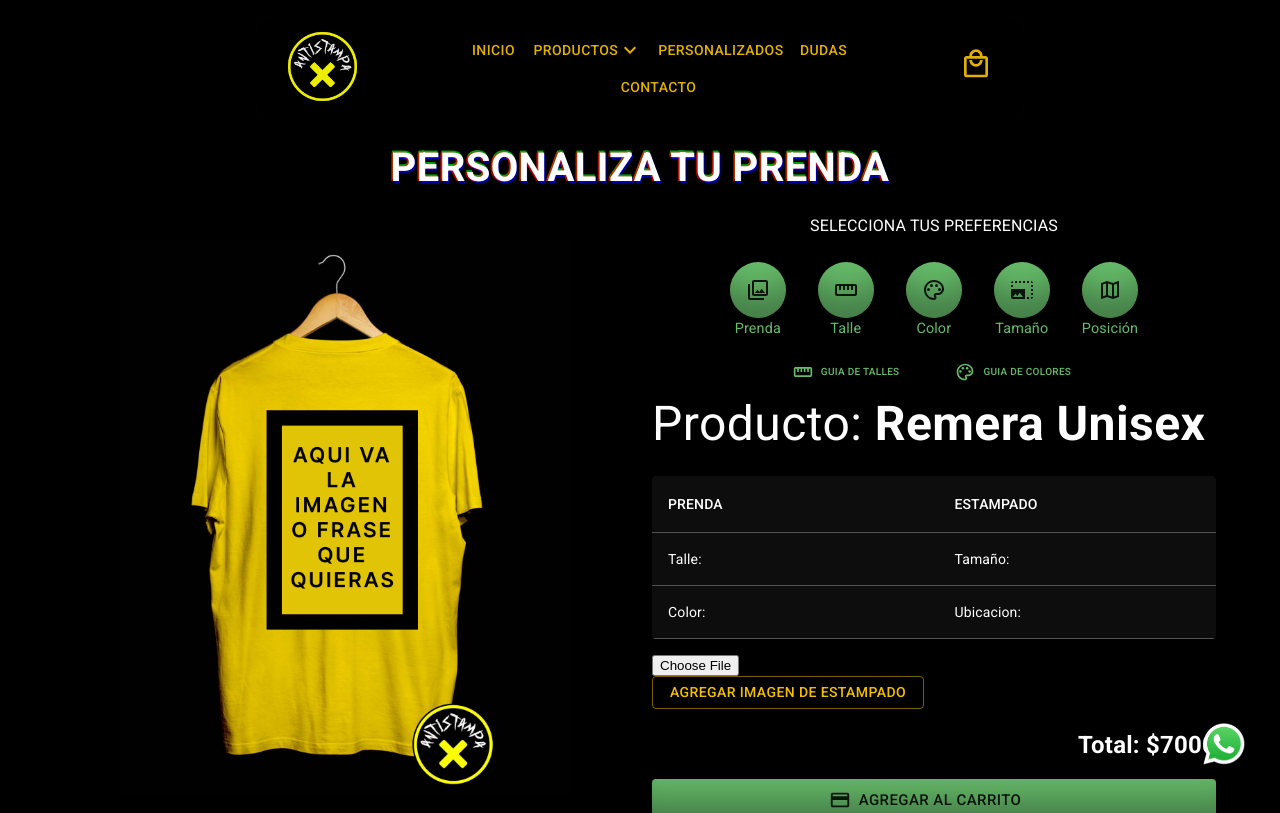
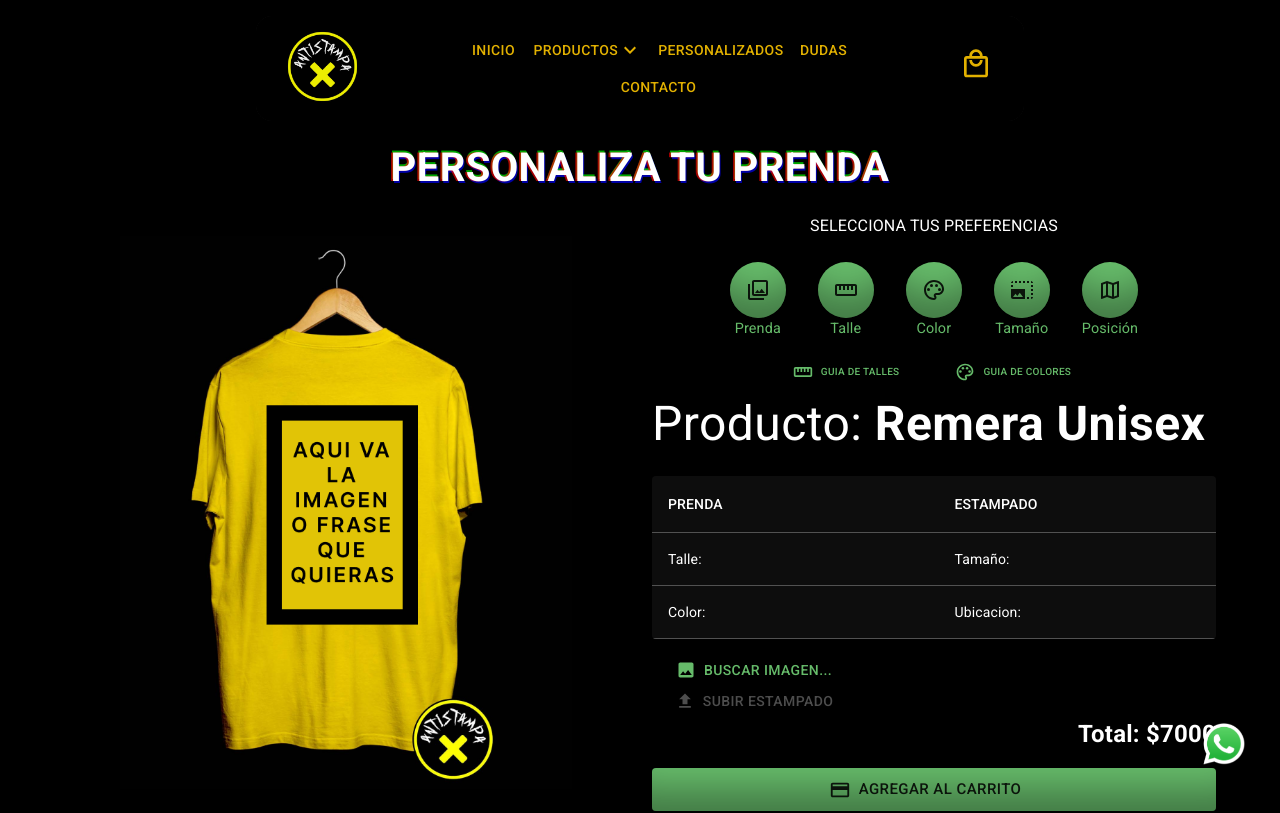
Before and after one commit to EmilianoAloi/Antistampa, a React (Create React App) app: page /personalizados in a window 1280 px wide. Shown: the top 813 px of the page. Built offline with nearby package versions, Linux system fonts and the light colour scheme.

Commit message:
se creo PersonalizeContext

```diff
--- a/src/App.jsx
+++ b/src/App.jsx
@@ -21,6 +21,7 @@ import Faqs from './components/Faqs/Faqs';
 import Contact from './components/Contact/Contact';
 import Personalizar from './components/Personalizar/Personalizar';
 import Dashboard from './components/Dashboard/Dashboard';
+import { PersonalizeProvider } from './components/Context/PersonalizeContext';
 
 function App() {
 
@@ -31,6 +32,7 @@ function App() {
       <ThemeProvider theme={theme}>
         <BrowserRouter>
           <CartProvider>
+            <PersonalizeProvider>
               <NavBar />
               <WpWidget />
               <Routes>
@@ -46,9 +48,8 @@ function App() {
                 <Route path='/dashboard' element={<Dashboard />} />
                 <Route path='/productos' element={<ItemListContainer />} />
               </Routes>
-
               <Footer />
-
+            </PersonalizeProvider>
           </CartProvider>
         </BrowserRouter>
       </ThemeProvider>
--- /dev/null
+++ b/src/components/Context/PersonalizeContext.js
@@ -0,0 +1,37 @@
+import { useState, createContext } from "react";
+import { ref, uploadBytes, getDownloadURL } from 'firebase/storage';
+import { storage } from '../../services/config';
+
+
+export const PersonalizeContext = createContext();
+
+export const PersonalizeProvider = ({ children }) => {
+
+    const [selectedImage, setSelectedImage] = useState(null);
+    const [imageURL, setImageURL] = useState('');
+
+    const handleImageUpload = async () => {
+        try {
+            // Subir la imagen al almacenamiento de Firebase
+            const storageRef = ref(storage, `imgPrint/${selectedImage.name}`);
+            await uploadBytes(storageRef, selectedImage);
+
+            // Obtener la URL de descarga de la imagen
+            const imageURL = await getDownloadURL(storageRef);
+
+            // Actualizar el estado con la URL de la imagen
+            setImageURL(imageURL);
+
+            console.log('Imagen subida correctamente');
+        } catch (error) {
+            console.error('Error al subir la imagen', error);
+        }
+    };
+
+
+    return (
+        <PersonalizeContext.Provider value={{imageURL, handleImageUpload, setSelectedImage, selectedImage}}>
+            {children}
+        </PersonalizeContext.Provider>
+    )
+}
--- a/src/components/Personalizar/Personalizar.jsx
+++ b/src/components/Personalizar/Personalizar.jsx
@@ -17,6 +17,7 @@ import talles from '../../assets/talles.jpg';
 
 import { v4 } from "uuid";
 import Print from "../Print/Print";
+import { PersonalizeContext } from "../Context/PersonalizeContext";
 
 const styleModal = {
     position: 'absolute',
@@ -38,6 +39,8 @@ const Personalizar = () => {
     }, [location]);
 
     const { addItem } = useContext(CartContext);
+    const { setSelectedImage, imageURL } = useContext(PersonalizeContext);
+
 
     const handlePersonalizado = () => {
 
@@ -45,15 +48,16 @@ const Personalizar = () => {
         if (prenda === '' || color === '' || talle === '' || estampado === '' || ubicacion === '') {
             alert('falta seleccionar alguna preferencia');
         } else {
-
             addItem(item, 1);
             alert('item personalizado agregado')
             setImgItem('')
-            setPrenda('Remera');
+            setPrenda('Remera Unisex');
             setColor('');
             setTalle('');
             setEstampado('');
             setUbicacion('');
+            setSelectedImage(false);
+            setNewTotal(0);
             window.scrollTo(0, 0);
         }
     }
@@ -76,7 +80,8 @@ const Personalizar = () => {
     const [priceEstampado, setPriceEstampado] = useState(0);
     const [priceUbicacion, setPriceUbicacion] = useState(0);
     const [newTotal, setNewTotal] = useState(0);
-    const [imgPrint, setImgPrint] = useState('');
+
+
 
 
     // Estados Modales (tablas de talles y colores)
@@ -98,7 +103,7 @@ const Personalizar = () => {
         price: 0,
         product: prenda + ' Personalizado/a',
         img: imgItem,
-        imgPrint: imgPrint,
+        imgPrint: imageURL,
         newTotal: newTotal,
         qty: 1,
         name: 'Prenda personalizada'
@@ -367,7 +372,7 @@ const Personalizar = () => {
                                 </TableBody>
                             </Table>
                         </TableContainer>
-                        <Stack sx={{ alignItems:'center'}}>
+                        <Stack sx={{ alignItems: 'center' }}>
                             <Print />
                         </Stack>
 
--- a/src/components/Print/Print.jsx
+++ b/src/components/Print/Print.jsx
@@ -1,44 +1,58 @@
-import { db } from "../../services/config";
-import { collection, addDoc } from "firebase/firestore";
-import { ref, uploadBytes } from 'firebase/storage';
-import { storage } from '../../services/config';
+
 import { Button } from '@mui/material'
-import { useState } from "react";
-
+import { useContext } from 'react';
+import { Stack, Input } from '@mui/material';
+import UploadIcon from '@mui/icons-material/Upload';
+import ImageIcon from '@mui/icons-material/Image';
+import { PersonalizeContext } from '../Context/PersonalizeContext';
 
 const Print = () => {
 
-    const [selectedImage, setSelectedImage] = useState(null);
-    const [imageURL, setImageURL] = useState('');
-
-    const handleImageUpload = async () => {
-        try {
-            // Subir la imagen al almacenamiento de Firebase
-            const storageRef = ref(storage, `imgPrint/${selectedImage.name}`);
-            await uploadBytes(storageRef, selectedImage);
-
-            // Obtener la URL de descarga de la imagen
-            const imageURL = await storageRef.getDownloadURL();
-
-            // Guardar la URL de la imagen en Firestore
-            const docRef = await addDoc(collection(db, 'imgPrint'), {
-                imageURL: imageURL
-            });
-
-            // Actualizar el estado con la URL de la imagen
-            setImageURL(imageURL);
-
-            console.log('Imagen subida correctamente');
-        } catch (error) {
-            console.error('Error al subir la imagen', error);
-        }
-    };
+    const { handleImageUpload, selectedImage, setSelectedImage } = useContext(PersonalizeContext);
 
     return (
         <>
+            {/* <Stack>
+                <input type="file" accept="image/*" onChange={(e) => setSelectedImage(e.target.files[0])} />
+                <Button variant='outlined' startIcon={<UploadIcon />} onClick={handleImageUpload} sx={{ width: '13rem', padding: '.2rem' }}>Subir estampado</Button>;
+            </Stack> */}
+            <Stack >
 
-            <input type="file" accept="image/*" onChange={(e) => setSelectedImage(e.target.files[0])} />
-            <Button variant='outlined' sx={{ width: '17rem', padding: '.2rem' }}>Agregar imagen de estampado</Button>;
+                <Input
+                    component='Button'
+                    type="file"
+                    accept="image/*"
+                    id="print-input"
+                    inputProps={{ accept: 'image/*' }}
+                    style={{ display: 'none' }}
+                    onChange={(e) => setSelectedImage(e.target.files[0])}
+                />
+                <label htmlFor="print-input">
+                    <Button
+                        startIcon={<ImageIcon />}
+                        color='success'
+                        variant="text"
+                        component='span'
+                        sx={{ width: '13rem', padding: '.2rem' }}>
+                        Buscar imagen...
+                    </Button>
+                </label>
+                <Button
+                    variant='text'
+                    startIcon={<UploadIcon />}
+                    onClick={handleImageUpload}
+                    sx={{ width: '13rem', padding: '.2rem' }}
+                    disabled={!selectedImage}
+                >
+                    Subir estampado
+                </Button>
+            </Stack>
+
+
+
+
+
+
 
 
         </>
```
Lines whose indentation alone changed are shown as unchanged.
